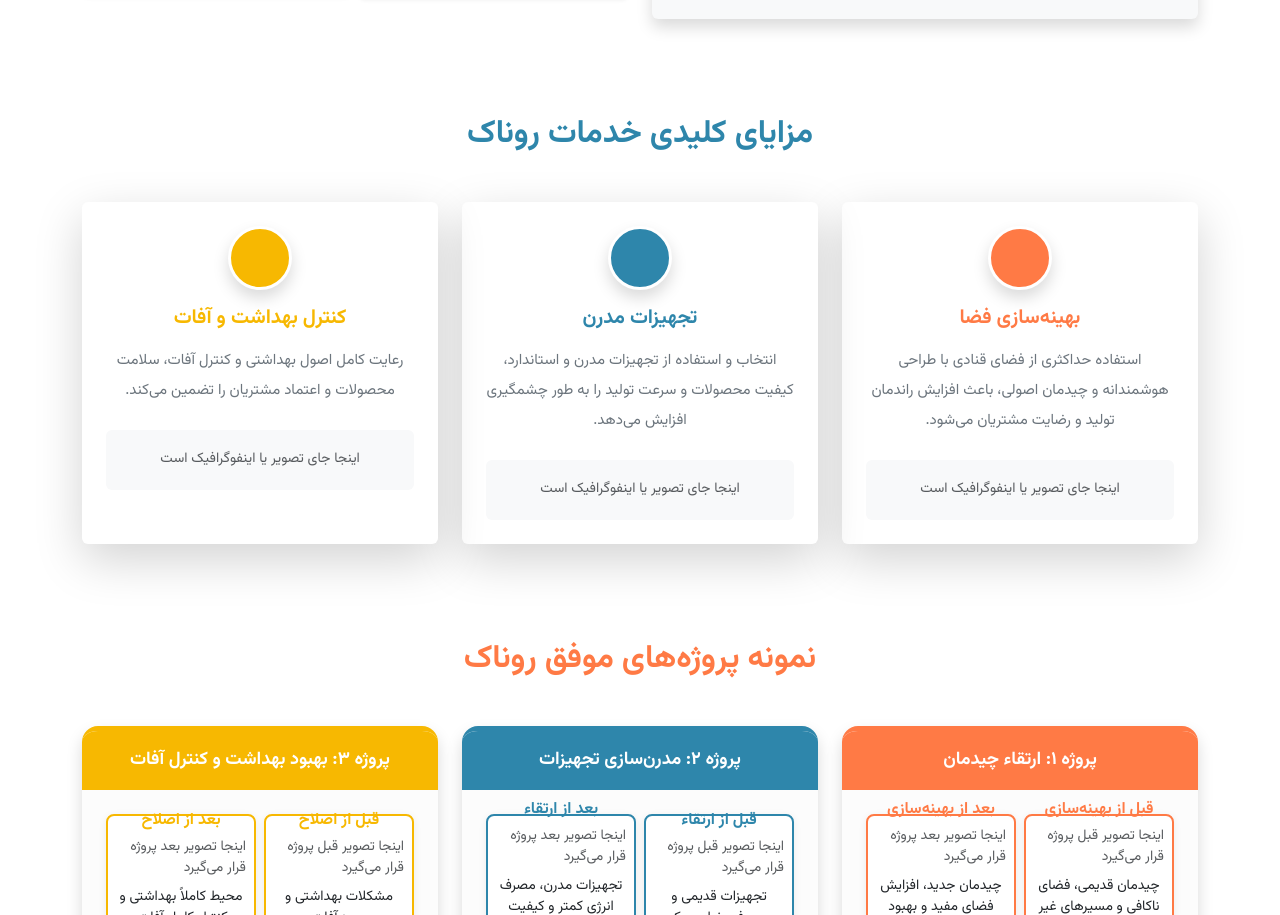
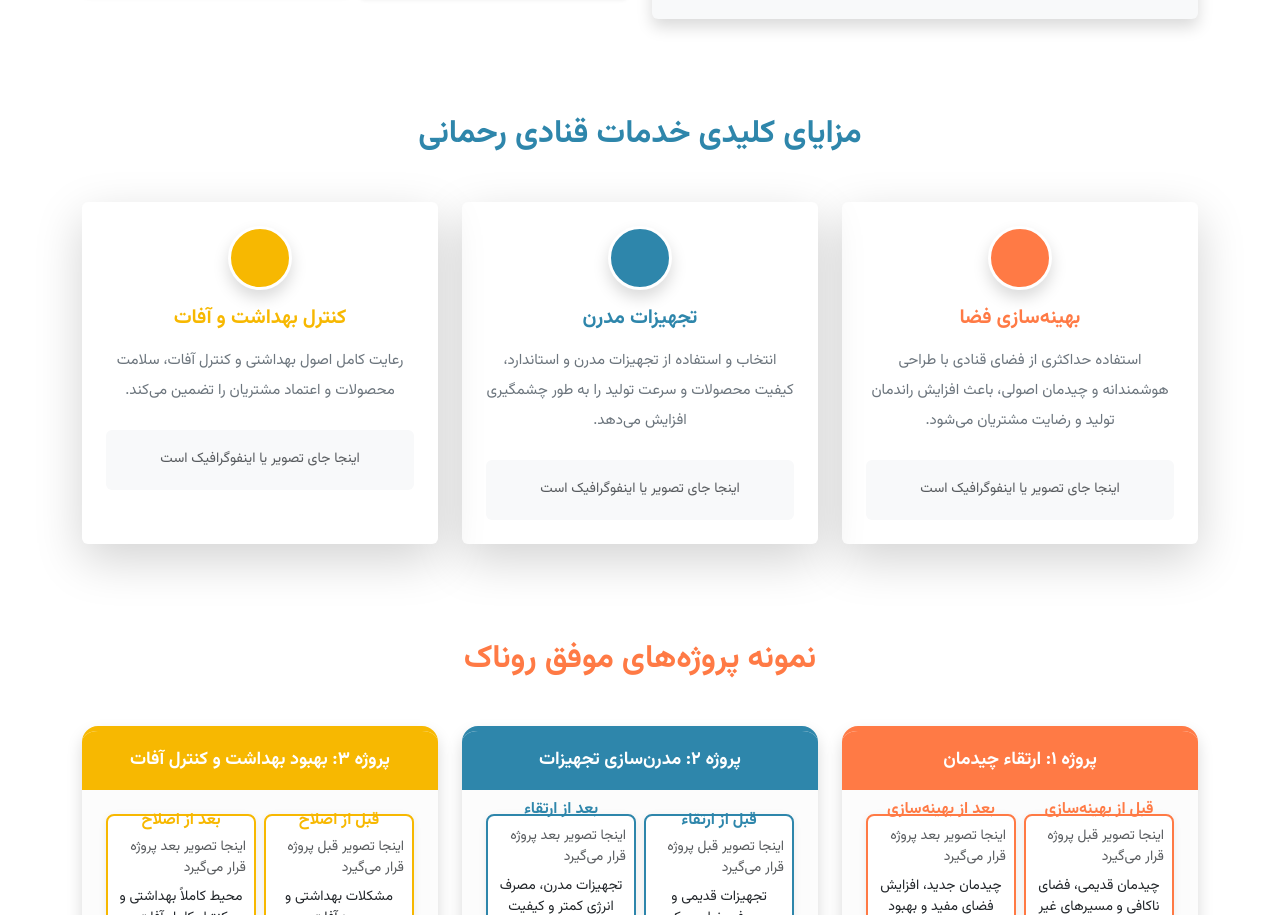
Before and after one commit to artificialxflow/ghanadi, a Next.js app: page / in a window 1280 px wide. Shown: the part 1850-2765 px from the top of the page. Built offline with nearby package versions, Linux system fonts and the light colour scheme; no server answers.

Commit message:
Update KeyServices.tsx

```diff
--- a/components/KeyServices.tsx
+++ b/components/KeyServices.tsx
@@ -33,7 +33,7 @@ export default function KeyServices() {
   return (
     <section className="container py-5" style={{ direction: "rtl" }}>
       <h2 className="fw-bold text-center mb-5" style={{ color: '#2E86AB', fontFamily: 'Vazirmatn, Tahoma, Arial, sans-serif' }}>
-        مزایای کلیدی خدمات روناک
+        مزایای کلیدی خدمات قنادی رحمانی
       </h2>
       <div className="row g-4 justify-content-center">
         {services.map((service, idx) => (
```
